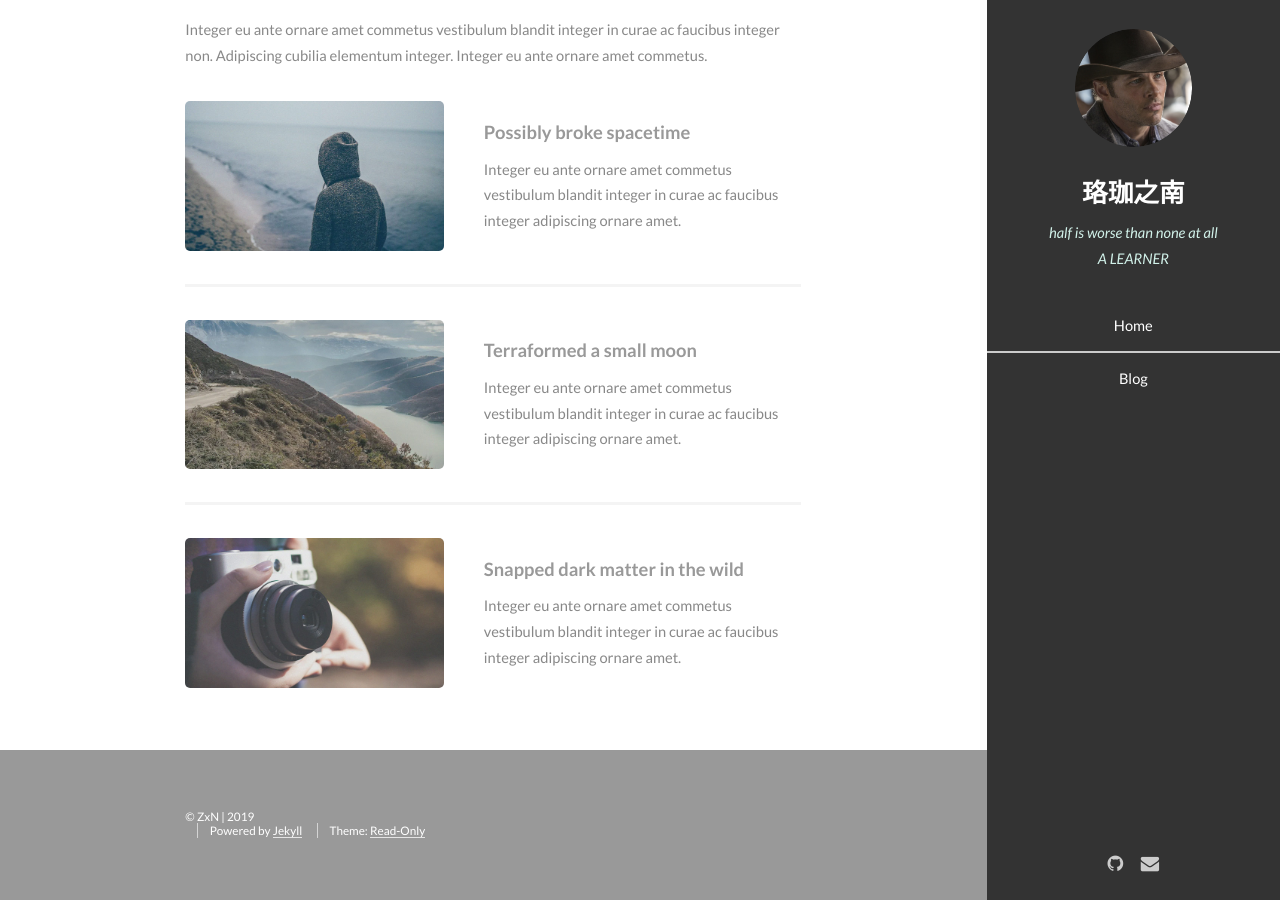
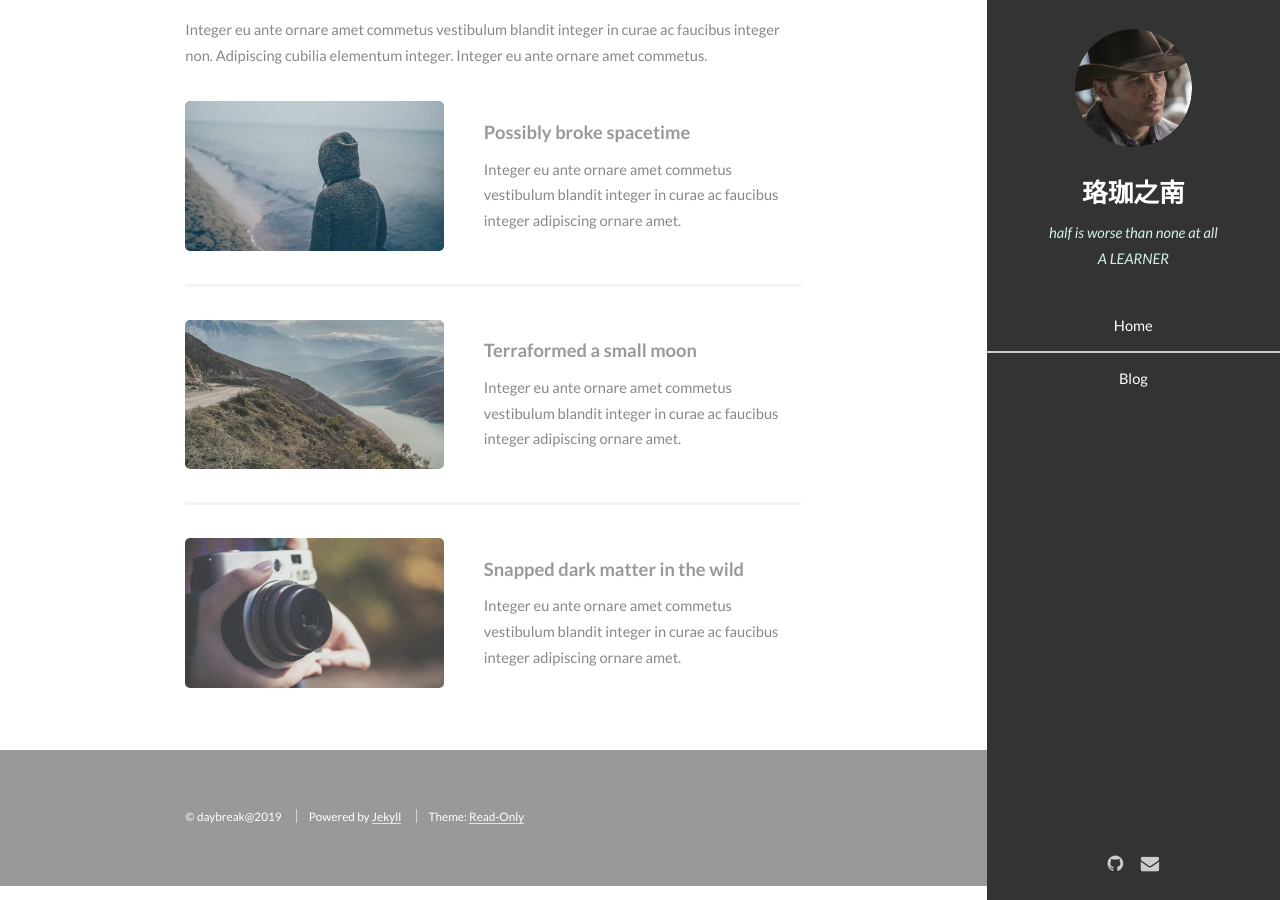
Before and after one commit to luojia-nan/luojia-nan.github.io, a Jekyll site: the page built from index.html, in a window 1280 px wide and 900 px high, scrolled down 1182 px. Built offline with Jekyll 4.4.1, drawn with Linux system fonts in a browser that asks for light colours.

Commit message:
Update footer.html

```diff
--- a/_includes/footer.html
+++ b/_includes/footer.html
@@ -2,7 +2,7 @@
     <section id="footer">
         <div class="container">
             <ul class="copyright">
-                <li>&copy; ZxN | 2019</li><br />
+                <li>&copy; daybreak@2019</li>
                 <li>Powered by <a href="http://jekyllrb.com">Jekyll</a></li>
                 <li>Theme: <a href="http://jekyllthemes.org/themes/read-only/">Read-Only</a></li>
             </ul>
```
